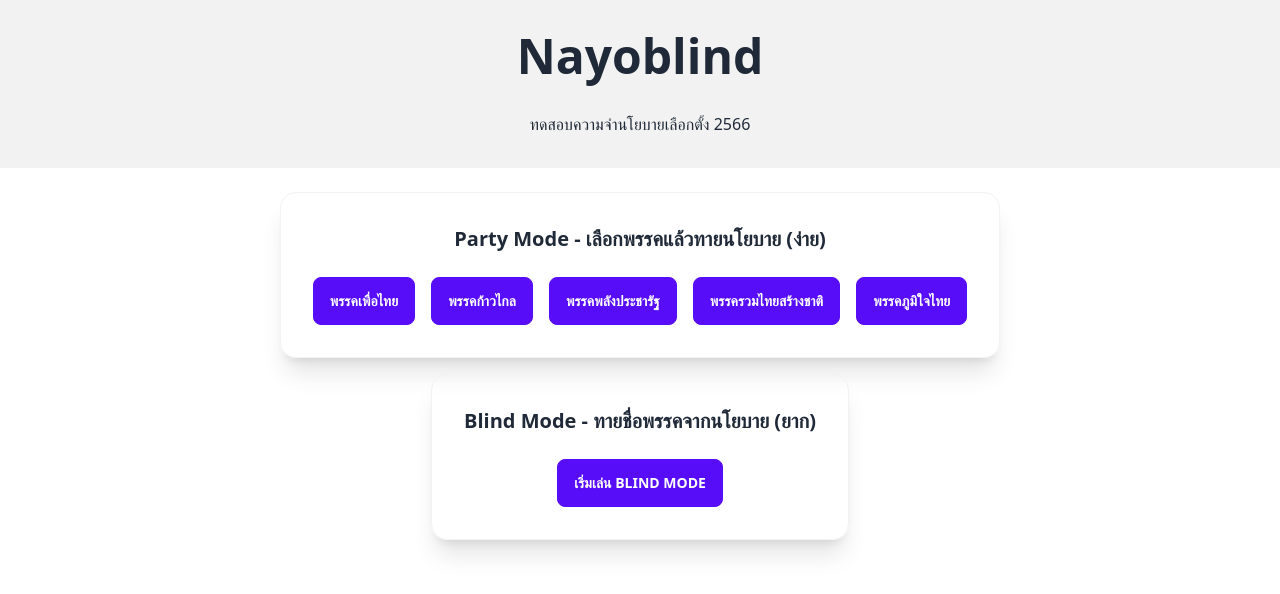
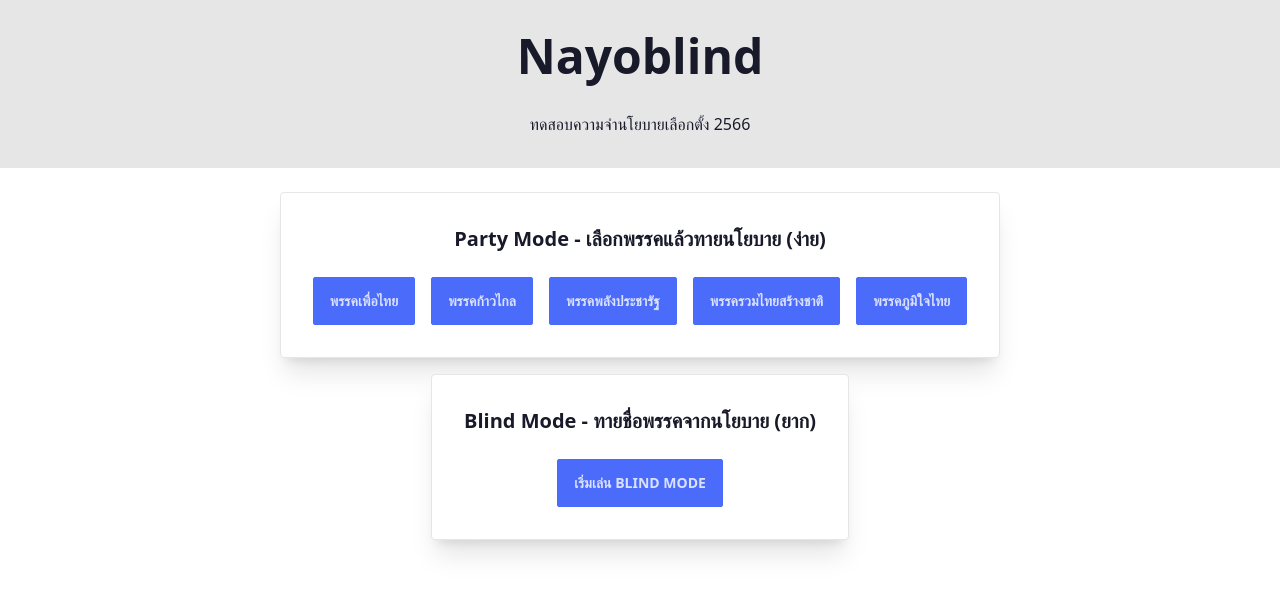
Before and after one commit to narze/nayoblind, a SvelteKit app: page / in a window 1280 px wide. Shown: the top 594 px of the page. Built offline with nearby package versions, Linux system fonts and the light colour scheme.

Commit message:
Change theme

```diff
--- a/src/routes/+page.svelte
+++ b/src/routes/+page.svelte
@@ -268,7 +268,7 @@
 	</div>
 
 	{#if gameState === 'MENU'}
-		<div class="card card-bordered shadow-xl">
+		<div class="card card-bordered bg-base-100 shadow-xl">
 			<div class="card-body items-center text-center">
 				<div class="card-title">Party Mode - เลือกพรรคแล้วทายนโยบาย (ง่าย)</div>
 				<p class="flex gap-4 mt-4 flex-wrap">
@@ -281,7 +281,7 @@
 			</div>
 		</div>
 
-		<div class="card card-bordered shadow-xl">
+		<div class="card card-bordered bg-base-100 shadow-xl">
 			<div class="card-body items-center text-center">
 				<div class="card-title">Blind Mode - ทายชื่อพรรคจากนโยบาย (ยาก)</div>
 				<p class="mt-4 mx-auto">
@@ -336,7 +336,7 @@
 
 		{#if showFbComments}
 			<hr class="h-px my-4 bg-gray-200 border-0 dark:bg-gray-700 w-full" />
-			<div class="card shadow-xl card-bordered w-full max-w-lg mb-8">
+			<div class="card shadow-xl card-bordered bg-base-100 w-full max-w-lg mb-8">
 				<div class="card-body">
 					<div class="card-title text-sm mb-4">คอมเม้นต์ + เสนอแนะ</div>
 
--- a/tailwind.config.cjs
+++ b/tailwind.config.cjs
@@ -7,7 +7,12 @@ const config = {
 		extend: {}
 	},
 
-	plugins: [daisyui]
+	plugins: [daisyui],
+
+	daisyui: {
+		themes: ['corporate', 'business'],
+		darkTheme: 'business'
+	}
 };
 
 module.exports = config;
```
